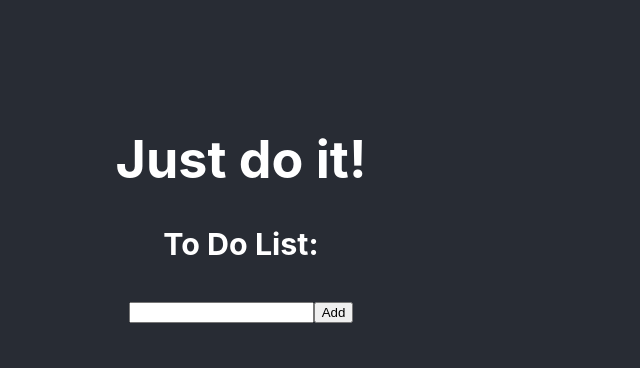
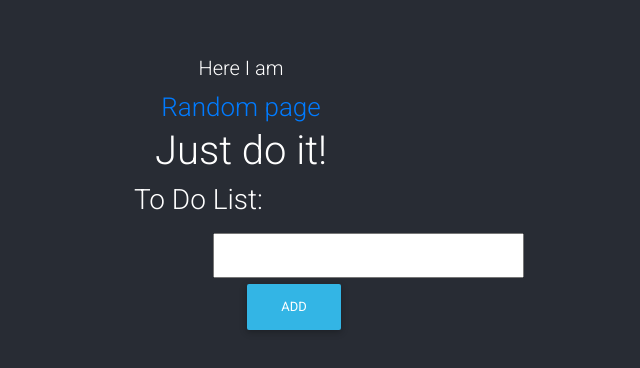
Before and after one commit to vlttx/simple-app, a React (Create React App) app: page / in a window 1280 px wide. Shown: the part 192-560 px from the top of the page, without its empty margins (399-1039 px from the left). Built offline with nearby package versions, Linux system fonts and the light colour scheme.

Commit message:
add mdb for styling to test it out

```diff
--- a/package.json
+++ b/package.json
@@ -3,6 +3,7 @@
   "version": "0.1.0",
   "private": true,
   "dependencies": {
+    "mdbreact": "^4.21.1",
     "react": "^16.10.2",
     "react-dom": "^16.10.2",
     "react-redux": "^7.1.1",
--- a/src/App.js
+++ b/src/App.js
@@ -2,13 +2,41 @@ import React, { Component } from 'react';
 import './App.css';
 import './components/pages/Homepage';
 import Homepage from './components/pages/Homepage';
+import { Route, Switch } from 'react-router-dom';
+
+
+const RandomPage = () => (
+	<div>
+		<h1>RANDOMNESS</h1>
+	</div>
+);
+
+const ExamplePage = () => (
+	<div>
+		<h1>EXAMPLE</h1>
+	</div>
+);
+
+const SpecialTodo = props => {
+	console.log(props.match);
+	return (
+		<div>
+			<h1>Special To Do</h1>
+		</div>
+	);
+};
 
 class App extends Component {
 	render() {
 		return (
 			<div className='App'>
 				<header className='App-header'>
-					<Homepage />
+					<Switch>
+						<Route exact path='/' component={Homepage} />
+						<Route exact path='/random' component={RandomPage} />
+						<Route exact path='/example' component={ExamplePage} />
+						<Route exact path='/todos/:todoId' component={SpecialTodo} />
+					</Switch>
 				</header>
 			</div>
 		);
--- a/src/components/pages/Homepage.js
+++ b/src/components/pages/Homepage.js
@@ -1,9 +1,15 @@
-import React from 'react';
+import React, { useContext } from 'react';
 import ToDoContainer from '../todos/ToDoContainer';
+import Random from '../../contexts/random';
+import { Link } from 'react-router-dom';
 
-export default function() {
+export default function(props) {
+	const { text } = useContext(Random);
+	console.log(props);
 	return (
 		<div>
+			<h5>{text}</h5>
+			<Link to='/random'>Random page</Link>
 			<h1>Just do it!</h1>
 			<ToDoContainer />
 		</div>
--- a/src/components/todos/NewToDo.js
+++ b/src/components/todos/NewToDo.js
@@ -1,6 +1,19 @@
 import React, { Component } from 'react';
 import { connect } from 'react-redux';
 import { addToDo } from '../actions/ToDos';
+import '@fortawesome/fontawesome-free/css/all.min.css';
+import 'bootstrap-css-only/css/bootstrap.min.css';
+import 'mdbreact/dist/css/mdb.css';
+import {
+	MDBBtn,
+	MDBInput,
+	MDBModal,
+	MDBIcon,
+	MDBBadge,
+	MDBContainer,
+	MDBRow,
+	MDBCol
+} from 'mdbreact';
 
 class NewToDo extends Component {
 	state = { text: '', id: null, complete: false };
@@ -27,7 +40,9 @@ class NewToDo extends Component {
 					onChange={this.handleChange}
 					value={this.state.text}
 				/>
-				<button> Add</button>
+				<MDBCol xl='3' md='6' className='mx-auto'>
+				<MDBBtn color='info'> Add</MDBBtn>
+				</MDBCol>
 			</form>
 		);
 	}
--- a/src/components/todos/ToDoContainer.js
+++ b/src/components/todos/ToDoContainer.js
@@ -2,15 +2,31 @@ import React, { Component } from 'react';
 import ToDoList from './ToDoList';
 import NewToDo from './NewToDo';
 import { connect } from 'react-redux';
+import '@fortawesome/fontawesome-free/css/all.min.css';
+import 'bootstrap-css-only/css/bootstrap.min.css';
+import 'mdbreact/dist/css/mdb.css';
+import {
+	MDBContainer,
+	MDBRow,
+	MDBCol
+} from 'mdbreact';
 
 class ToDoContainer extends Component {
 	render() {
 		return (
-			<div>
-				<h3>To Do List:</h3>
-				<ToDoList items={this.props.items} />
-				<NewToDo />
-			</div>
+			<MDBContainer>
+				<MDBRow>
+					<MDBCol md='9' className='mb-r'>
+							<h3>To Do List:</h3>
+									<ToDoList items={this.props.items} />
+					</MDBCol>
+				</MDBRow>
+					<MDBRow className='mb-4'>
+						<MDBCol xl='3' md='6' className='mx-auto text-center'>
+							<NewToDo />
+						</MDBCol>
+					</MDBRow>
+			</MDBContainer>
 		);
 	}
 }
--- /dev/null
+++ b/src/contexts/random.js
@@ -0,0 +1,7 @@
+import { createContext } from 'react';
+
+const Random = createContext({
+	text: 'Here I am'
+});
+
+export default Random;
--- a/src/index.js
+++ b/src/index.js
@@ -5,12 +5,15 @@ import App from './App';
 import { Provider } from 'react-redux';
 import { store, persistor } from './store';
 import { PersistGate } from 'redux-persist/integration/react';
+import { BrowserRouter } from 'react-router-dom';
 // import * as serviceWorker from './serviceWorker';
 
 ReactDOM.render(
 	<Provider store={store}>
 		<PersistGate persistor={persistor}>
-			<App />
+			<BrowserRouter>
+				<App />
+			</BrowserRouter>
 		</PersistGate>
 	</Provider>,
 	document.getElementById('root')
```
Also changed, not shown: 1 other file (tests, documents, lock files or other folders).
